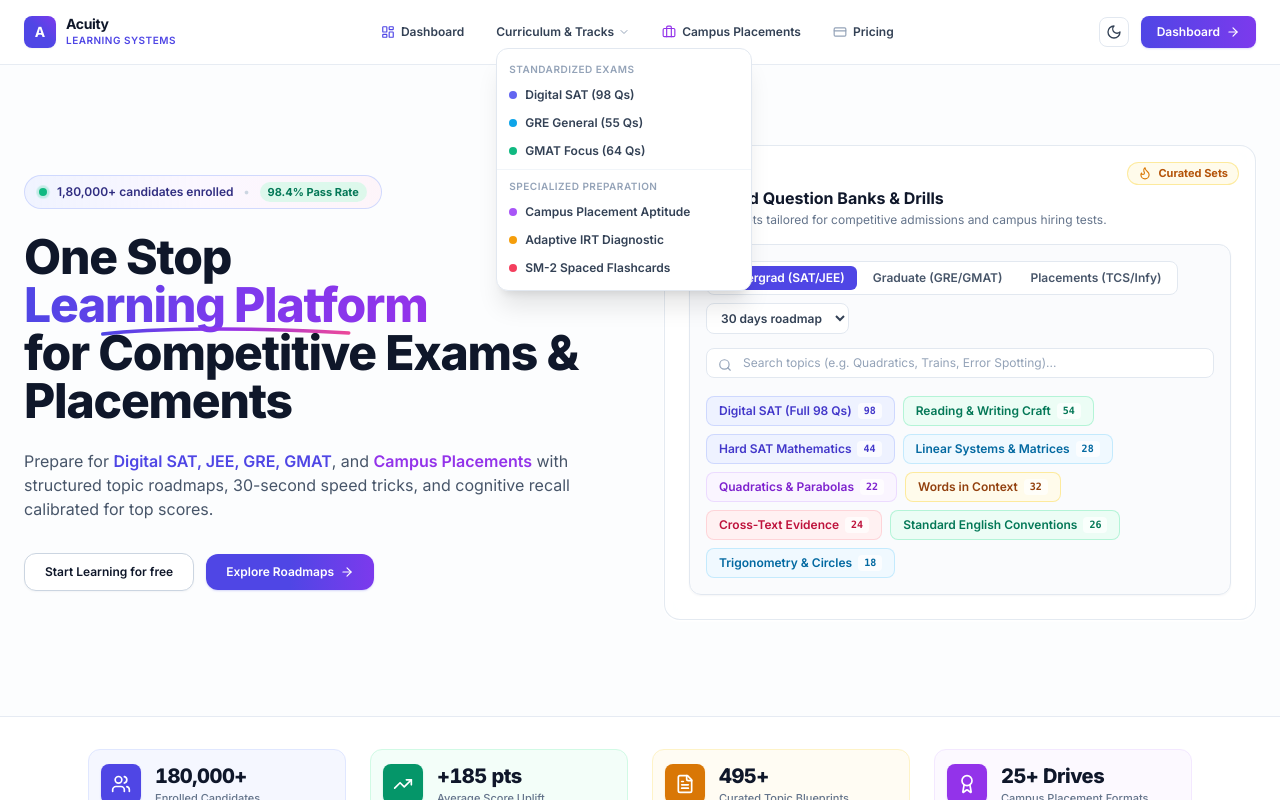
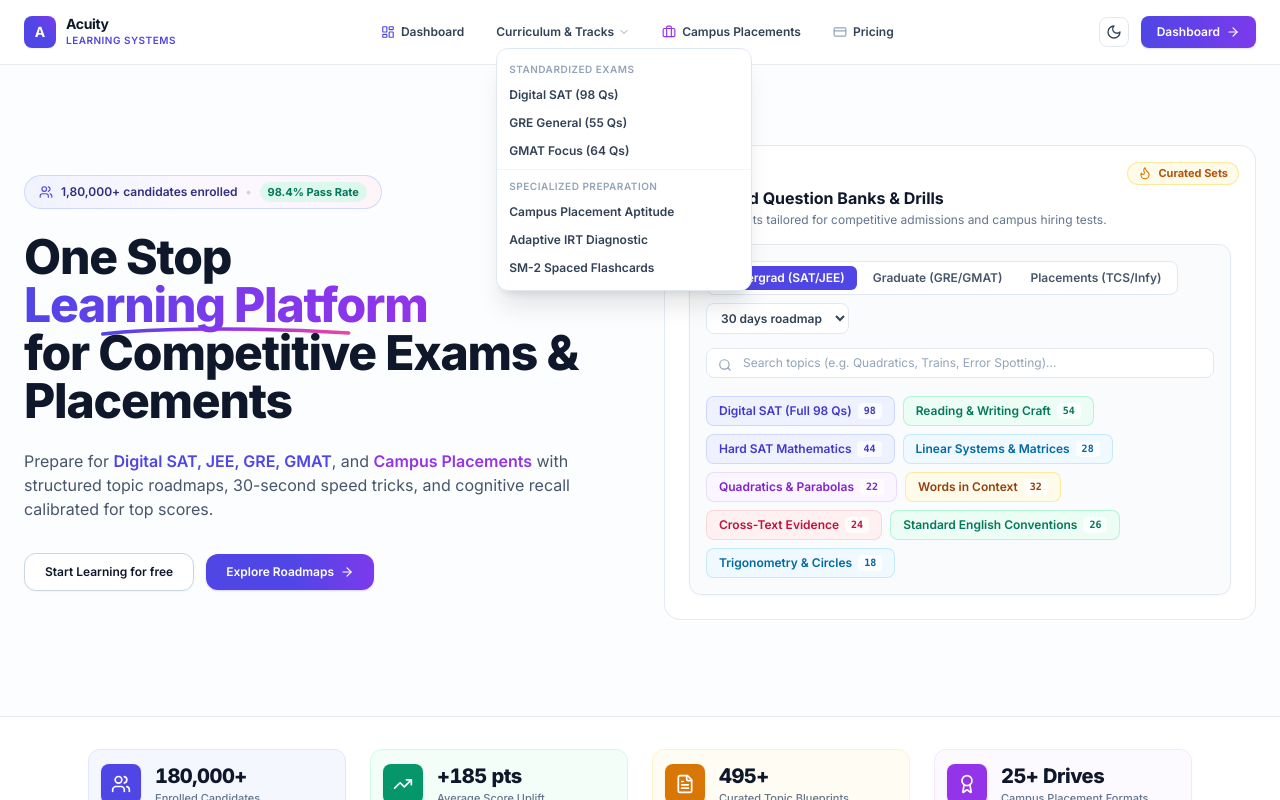
Before and after one commit to Christopher-91/Exam_prep, a Next.js app: page / in a window 1280 px wide. Both pictures are taken after a click on the button "Curriculum & Tracks". Shown: the top 800 px of the page. Built offline with nearby package versions, Linux system fonts and the light colour scheme.

Commit message:
style: remove glowing ping dots and decorative blur orbs across app

```diff
--- a/src/app/settings/page.tsx
+++ b/src/app/settings/page.tsx
@@ -258,7 +258,7 @@ export default function SettingsPage() {
 
           <div className="p-3 bg-slate-50 border border-slate-200 rounded-lg text-slate-600 flex items-center justify-between">
             <div className="flex items-center gap-2">
-              <span className="w-2 h-2 rounded-full bg-emerald-600" />
+              <CheckCircle2 className="w-3.5 h-3.5 text-emerald-600 shrink-0" />
               <span className="font-medium text-slate-800">Provider Health Status: Online (Latency 94ms)</span>
             </div>
             <Button
--- a/src/components/ai/ContextualAIAssistant.tsx
+++ b/src/components/ai/ContextualAIAssistant.tsx
@@ -12,6 +12,7 @@ import {
   Calendar,
   ChevronRight,
   BookOpen,
+  Loader2,
 } from "lucide-react";
 import { useAIModal } from "@/context/AIModalContext";
 import { useApp } from "@/context/AppContext";
@@ -213,7 +214,7 @@ export function ContextualAIAssistant() {
 
         {loading && (
           <div className="flex items-center gap-2 text-slate-500 text-xs py-2 px-1">
-            <div className="w-2 h-2 rounded-full bg-slate-900 animate-ping" />
+            <Loader2 className="w-3.5 h-3.5 animate-spin text-slate-500" />
             <span>Consulting syllabus blueprints and pedagogical references...</span>
           </div>
         )}
--- a/src/components/landing/LandingPage.tsx
+++ b/src/components/landing/LandingPage.tsx
@@ -215,10 +215,6 @@ export function LandingPage() {
 
   return (
     <div className="min-h-screen bg-slate-50/40 dark:bg-[#0c0d12] text-slate-900 dark:text-slate-100 font-sans selection:bg-indigo-100 selection:text-indigo-900 dark:selection:bg-indigo-950 dark:selection:text-indigo-200 relative overflow-x-hidden">
-      {/* Dynamic Background Glow Elements */}
-      <div className="absolute top-0 left-1/4 w-[500px] h-[500px] bg-gradient-to-tr from-indigo-300/20 via-purple-300/15 to-transparent rounded-full blur-3xl -z-10 pointer-events-none dark:from-indigo-900/20 dark:via-purple-900/10" />
-      <div className="absolute top-20 right-10 w-[450px] h-[450px] bg-gradient-to-bl from-sky-300/20 via-pink-300/15 to-transparent rounded-full blur-3xl -z-10 pointer-events-none dark:from-sky-900/15 dark:to-pink-900/10" />
-
       {/* ================= 1. CLEAN TOP NAVBAR ================= */}
       <header className="sticky top-0 z-50 bg-white/90 dark:bg-[#0c0d12]/90 backdrop-blur-md border-b border-slate-200/80 dark:border-slate-800 transition-colors">
         <div className="max-w-7xl mx-auto px-4 sm:px-6 h-16 flex items-center justify-between">
@@ -266,25 +262,22 @@ export function LandingPage() {
                   <Link
                     href="/exam-prep"
                     onClick={() => setExploreMenuOpen(false)}
-                    className="flex items-center gap-2 px-3 py-1.5 text-xs text-slate-700 dark:text-slate-200 hover:bg-slate-50 dark:hover:bg-[#1f2330]"
+                    className="flex items-center px-3 py-1.5 text-xs text-slate-700 dark:text-slate-200 hover:bg-slate-50 dark:hover:bg-[#1f2330]"
                   >
-                    <span className="w-2 h-2 rounded-full bg-indigo-500" />
                     <span>Digital SAT (98 Qs)</span>
                   </Link>
                   <Link
                     href="/exam-prep"
                     onClick={() => setExploreMenuOpen(false)}
-                    className="flex items-center gap-2 px-3 py-1.5 text-xs text-slate-700 dark:text-slate-200 hover:bg-slate-50 dark:hover:bg-[#1f2330]"
+                    className="flex items-center px-3 py-1.5 text-xs text-slate-700 dark:text-slate-200 hover:bg-slate-50 dark:hover:bg-[#1f2330]"
                   >
-                    <span className="w-2 h-2 rounded-full bg-sky-500" />
                     <span>GRE General (55 Qs)</span>
                   </Link>
                   <Link
                     href="/exam-prep"
                     onClick={() => setExploreMenuOpen(false)}
-                    className="flex items-center gap-2 px-3 py-1.5 text-xs text-slate-700 dark:text-slate-200 hover:bg-slate-50 dark:hover:bg-[#1f2330]"
+                    className="flex items-center px-3 py-1.5 text-xs text-slate-700 dark:text-slate-200 hover:bg-slate-50 dark:hover:bg-[#1f2330]"
                   >
-                    <span className="w-2 h-2 rounded-full bg-emerald-500" />
                     <span>GMAT Focus (64 Qs)</span>
                   </Link>
 
@@ -294,25 +287,22 @@ export function LandingPage() {
                   <Link
                     href="/aptitude-practice"
                     onClick={() => setExploreMenuOpen(false)}
-                    className="flex items-center gap-2 px-3 py-1.5 text-xs text-slate-700 dark:text-slate-200 hover:bg-slate-50 dark:hover:bg-[#1f2330]"
+                    className="flex items-center px-3 py-1.5 text-xs text-slate-700 dark:text-slate-200 hover:bg-slate-50 dark:hover:bg-[#1f2330]"
                   >
-                    <span className="w-2 h-2 rounded-full bg-purple-500" />
                     <span>Campus Placement Aptitude</span>
                   </Link>
                   <Link
                     href="/exam-prep/adaptive"
                     onClick={() => setExploreMenuOpen(false)}
-                    className="flex items-center gap-2 px-3 py-1.5 text-xs text-slate-700 dark:text-slate-200 hover:bg-slate-50 dark:hover:bg-[#1f2330]"
+                    className="flex items-center px-3 py-1.5 text-xs text-slate-700 dark:text-slate-200 hover:bg-slate-50 dark:hover:bg-[#1f2330]"
                   >
-                    <span className="w-2 h-2 rounded-full bg-amber-500" />
                     <span>Adaptive IRT Diagnostic</span>
                   </Link>
                   <Link
                     href="/flashcards"
                     onClick={() => setExploreMenuOpen(false)}
-                    className="flex items-center gap-2 px-3 py-1.5 text-xs text-slate-700 dark:text-slate-200 hover:bg-slate-50 dark:hover:bg-[#1f2330]"
+                    className="flex items-center px-3 py-1.5 text-xs text-slate-700 dark:text-slate-200 hover:bg-slate-50 dark:hover:bg-[#1f2330]"
                   >
-                    <span className="w-2 h-2 rounded-full bg-rose-500" />
                     <span>SM-2 Spaced Flashcards</span>
                   </Link>
                 </div>
@@ -370,11 +360,8 @@ export function LandingPage() {
             {/* LEFT COLUMN: Hero Copy & CTAs */}
             <div className="lg:col-span-6 space-y-6">
               {/* Vibrant Learner Count Pill */}
-              <div className="inline-flex items-center gap-2.5 px-3.5 py-1.5 rounded-full border border-indigo-200/80 dark:border-indigo-800/80 bg-gradient-to-r from-indigo-50/90 via-purple-50/80 to-pink-50/80 dark:from-indigo-950/50 dark:via-purple-950/40 dark:to-pink-950/30 text-xs font-semibold text-indigo-900 dark:text-indigo-200 shadow-2xs">
-                <span className="relative flex h-2 w-2">
-                  <span className="animate-ping absolute inline-flex h-full w-full rounded-full bg-emerald-400 opacity-75"></span>
-                  <span className="relative inline-flex rounded-full h-2 w-2 bg-emerald-500"></span>
-                </span>
+              <div className="inline-flex items-center gap-2 px-3.5 py-1.5 rounded-full border border-indigo-200/80 dark:border-indigo-800/80 bg-gradient-to-r from-indigo-50/90 via-purple-50/80 to-pink-50/80 dark:from-indigo-950/50 dark:via-purple-950/40 dark:to-pink-950/30 text-xs font-semibold text-indigo-900 dark:text-indigo-200 shadow-2xs">
+                <Users className="w-3.5 h-3.5 text-indigo-600 dark:text-indigo-400 shrink-0" />
                 <span>1,80,000+ candidates enrolled</span>
                 <span className="text-slate-300 dark:text-slate-700">•</span>
                 <span className="text-[11px] font-bold text-emerald-700 dark:text-emerald-400 bg-emerald-100/70 dark:bg-emerald-950/60 px-2 py-0.5 rounded-full">
@@ -957,10 +944,6 @@ export function LandingPage() {
       {/* ================= 7. COMMUNITY SUPPORT & DONATION ================= */}
       <section className="py-10 md:py-14 max-w-6xl mx-auto px-4 sm:px-6">
         <div className="rounded-2xl bg-gradient-to-b from-indigo-50/70 via-white to-slate-50/80 dark:from-[#131522] dark:via-[#11131c] dark:to-[#161424] border border-indigo-200/70 dark:border-indigo-900/40 p-6 sm:p-8 md:p-10 text-center relative overflow-hidden shadow-card">
-          {/* Subtle warm ambient glow behind the card */}
-          <div className="absolute -top-24 -left-24 w-72 h-72 bg-rose-400/10 rounded-full blur-3xl pointer-events-none" />
-          <div className="absolute -bottom-24 -right-24 w-72 h-72 bg-indigo-400/10 rounded-full blur-3xl pointer-events-none" />
-
           <div className="relative z-10 space-y-3 max-w-3xl mx-auto">
             {/* Heading requested by the user */}
             <h2 className="text-2xl sm:text-3xl font-extrabold tracking-tight text-slate-900 dark:text-white">
```
